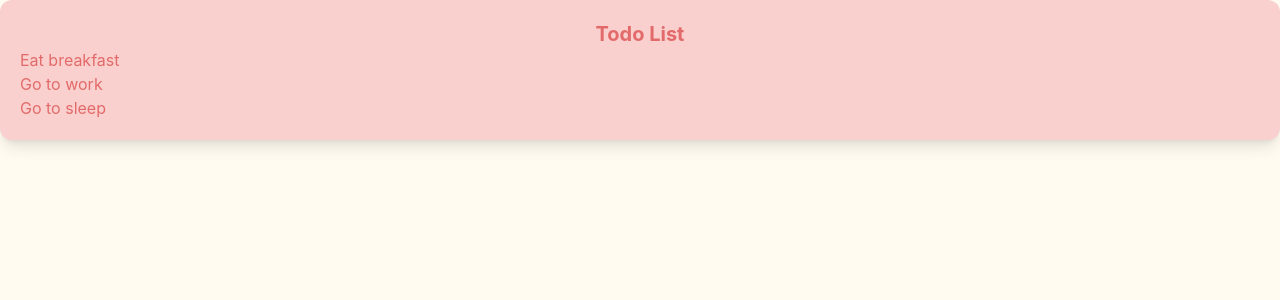
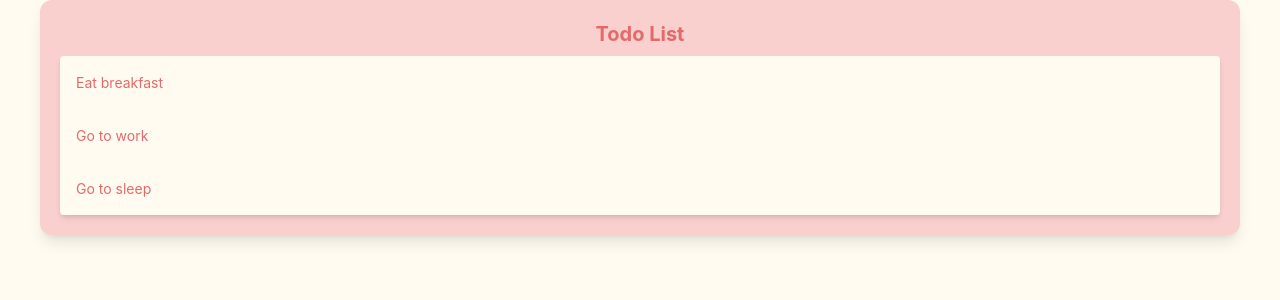
Before and after one commit to Aphitep/Simple-todo-list, a React (Vite) app in the folder todolist/: page / in a window 1280 px wide. Shown: the top 300 px of the page. Built offline with nearby package versions, Linux system fonts and the light colour scheme.

Commit message:
add todolist colors

```diff
--- a/todolist/src/App.tsx
+++ b/todolist/src/App.tsx
@@ -1,14 +1,11 @@
 import "./App.css";
-
-const todos = ["Eat breakfast", "Go to work", "Go to sleep"];
+import TodoList from "./components/TodoList";
 
 function App() {
   return (
-    <div className="container shadow-lg rounded-xl p-5">
+    <div className="container shadow-lg rounded-xl p-5 w-300">
       <p className="text-center text-xl font-bold">Todo List</p>
-      {todos.map((todo, index) => {
-        return <p key={index}>{todo}</p>;
-      })}
+      <TodoList />
     </div>
   );
 }
--- /dev/null
+++ b/todolist/src/components/TodoList.tsx
@@ -0,0 +1,14 @@
+const todos = ["Eat breakfast", "Go to work", "Go to sleep"];
+export default function TodoList() {
+  return (
+    <ul className="list bg-[#FFFBF1] rounded-sm shadow-md mt-2">
+      {todos.map((todo, index) => {
+        return (
+          <li className="list-row" key={index}>
+            <div>{todo}</div>
+          </li>
+        );
+      })}
+    </ul>
+  );
+}
--- a/todolist/src/index.css
+++ b/todolist/src/index.css
@@ -1,4 +1,4 @@
-#root {
+body {
   display: grid;
   place-items: center;
 }
```
